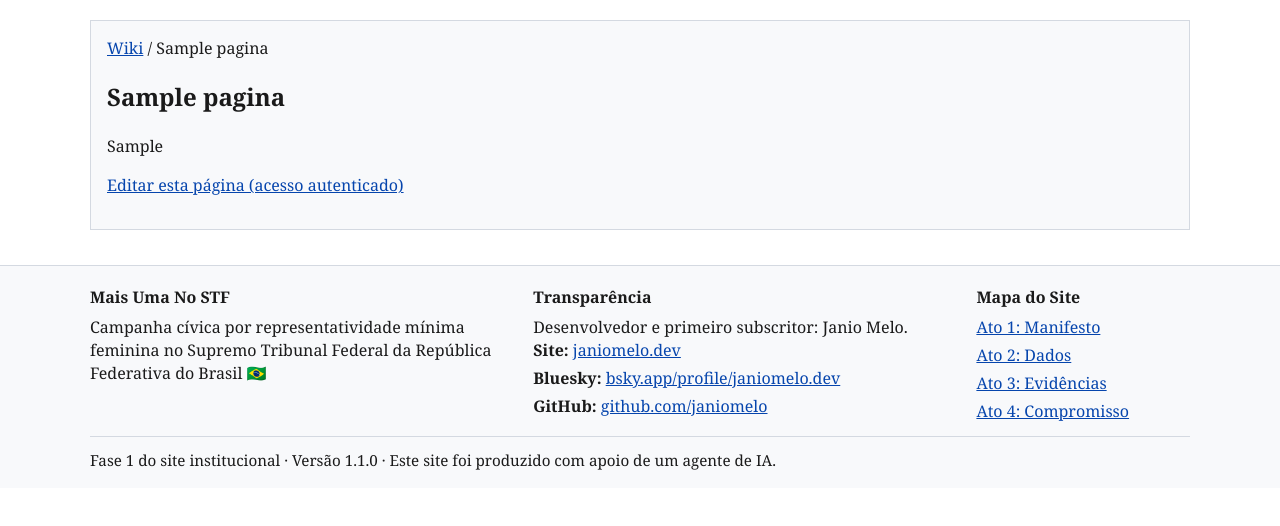
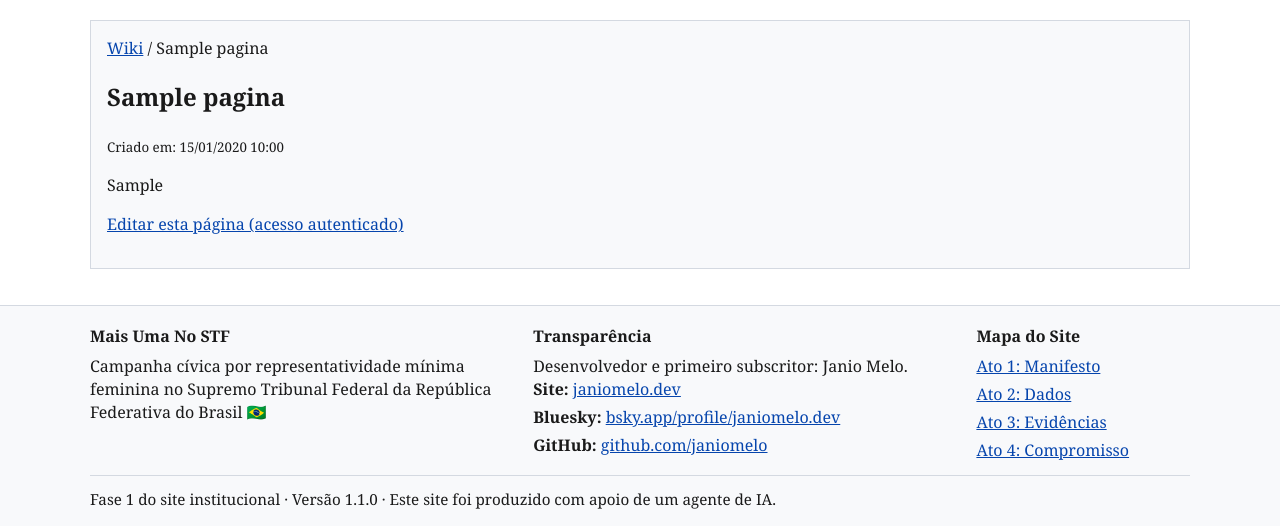
Before and after one commit to janiomelo/maisumanostf.ong.br, a Flask app: a page that uses app/templates/wiki/pagina.html in a window 1280 px wide. Shown: the part 57-583 px from the top of the page. Run offline with Flask 3, Linux system fonts and the light colour scheme; tables that the repository leaves empty hold one stand-in row (values such as "Sample post"); parts of the project's set-up code (start-up, migrations or seed data) failed here and were passed over; some libraries are stand-ins or nearby versions.

Commit message:
add creation and update timestamps to wiki page data; update templates and tests

```diff
--- a/app/domain/wiki.py
+++ b/app/domain/wiki.py
@@ -177,6 +177,8 @@ def carregar_pagina_wiki(slug: str) -> dict | None:
         "blocos": blocos,
         "conteudo_html": _render_markdown_html(pagina.conteudo_markdown),
         "conteudo_markdown": pagina.conteudo_markdown,
+        "criado_em": pagina.criado_em,
+        "atualizado_em": pagina.atualizado_em,
     }
 
 
--- a/app/templates/wiki/pagina.html
+++ b/app/templates/wiki/pagina.html
@@ -6,6 +6,14 @@
 <section class="learn-more-box" id="wiki-pagina" aria-label="Página da Wiki">
   <p><a href="{{ url_for('wiki.indice_wiki') }}">Wiki</a> / {{ pagina.titulo }}</p>
   <h1>{{ pagina.titulo }}</h1>
+  <p>
+    <small>
+      Criado em: {{ pagina.criado_em.strftime('%d/%m/%Y %H:%M') if pagina.criado_em else 'não informado' }}
+      {% if pagina.atualizado_em and pagina.criado_em and pagina.atualizado_em != pagina.criado_em %}
+        · Atualizado em: {{ pagina.atualizado_em.strftime('%d/%m/%Y %H:%M') }}
+      {% endif %}
+    </small>
+  </p>
 
   {{ pagina.conteudo_html | safe }}
 
```
Also changed, not shown: tests/test_app_functional.py (+2 -0 lines), tests/test_wiki_domain_unit.py (+2 -0 lines).
